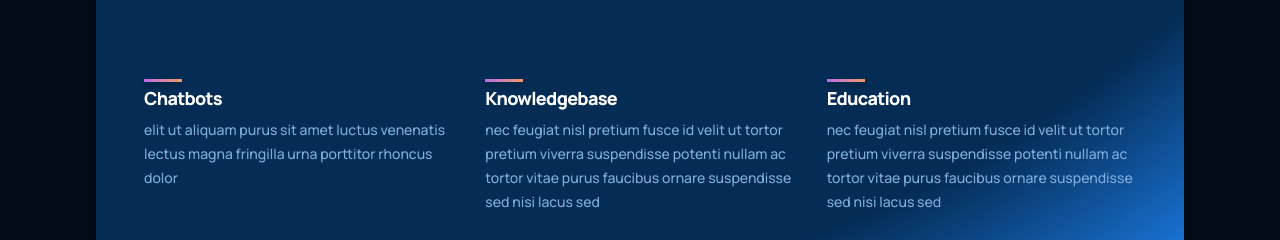
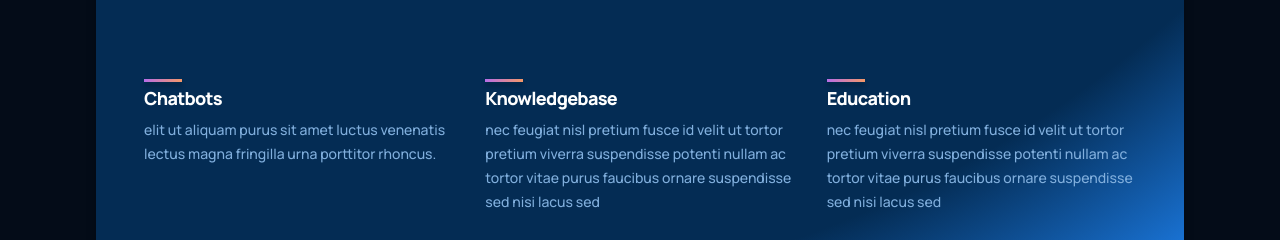
Before and after one commit to Palak1504/Gpt3, a React (Create React App) app: page / in a window 1280 px wide. Shown: the part 1379-1619 px from the top of the page. Built offline with nearby package versions, Linux system fonts and the light colour scheme.

Commit message:
Removing Extra

```diff
--- a/src/containers/whatGPT3/WhatGPT3.jsx
+++ b/src/containers/whatGPT3/WhatGPT3.jsx
@@ -12,7 +12,7 @@ const WhatGPT3 = () => (
       <p>Explore the Library</p>
     </div>
     <div className="gpt3__whatgpt3-container">
-      <Feature title="Chatbots" text="elit ut aliquam purus sit amet luctus venenatis lectus magna fringilla urna porttitor rhoncus dolor" />
+      <Feature title="Chatbots" text="elit ut aliquam purus sit amet luctus venenatis lectus magna fringilla urna porttitor rhoncus." />
       <Feature title="Knowledgebase" text="nec feugiat nisl pretium fusce id velit ut tortor pretium viverra suspendisse potenti nullam ac tortor vitae purus faucibus ornare suspendisse sed nisi lacus sed" />
       <Feature title="Education" text="nec feugiat nisl pretium fusce id velit ut tortor pretium viverra suspendisse potenti nullam ac tortor vitae purus faucibus ornare suspendisse sed nisi lacus sed" />
     </div>
```
